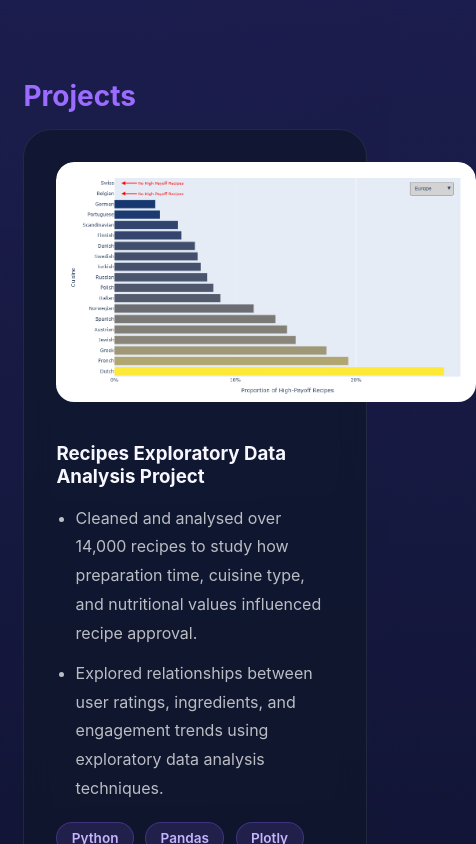
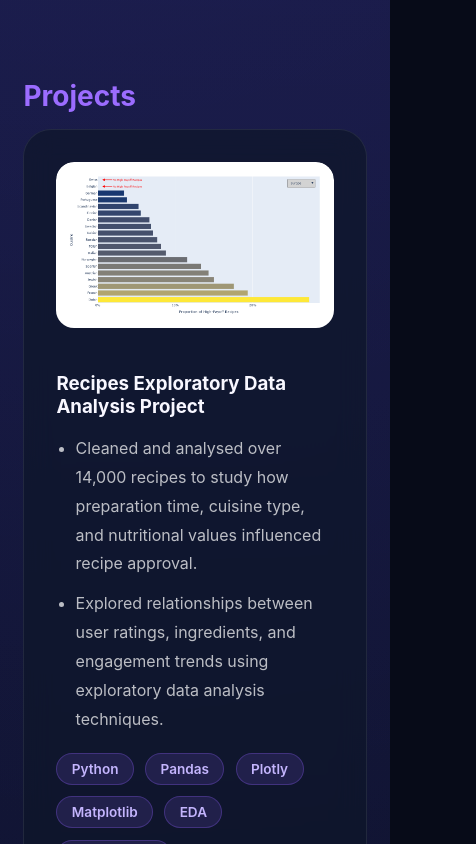
Before and after one commit to aaronchungah/portfolio-website, a React (Vite) app: page / in a window 390 px wide. Shown: the part 3060-3904 px from the top of the page, 476 px wide, since content can reach past the window. Built offline with nearby package versions, Linux system fonts and the light colour scheme.

Commit message:
edits to mobile display for projects and work

```diff
--- a/src/App.css
+++ b/src/App.css
@@ -812,4 +812,48 @@ footer {
     padding-left: 7%;
     padding-right: 7%;
   }
+
+    .project-card {
+    width: 100%;
+    max-width: 100%;
+    overflow: hidden;
+  }
+
+  .project-image-wrapper {
+    width: 100%;
+    max-width: 100%;
+    height: auto;
+  }
+
+  .project-image {
+    width: 100%;
+    height: auto;
+    object-fit: contain;
+  }
+
+  .experience-header {
+    flex-direction: column;
+    gap: 18px;
+  }
+
+  .experience-info h3 {
+    font-size: 2rem;
+    line-height: 1.15;
+    word-break: normal;
+    overflow-wrap: break-word;
+  }
+
+  .company-name {
+    font-size: 1.6rem;
+    line-height: 1.2;
+    overflow-wrap: break-word;
+  }
+
+  .timeline {
+    overflow: hidden;
+  }
+
+  .timeline-item {
+    padding-left: 24px;
+  }
 }
```
